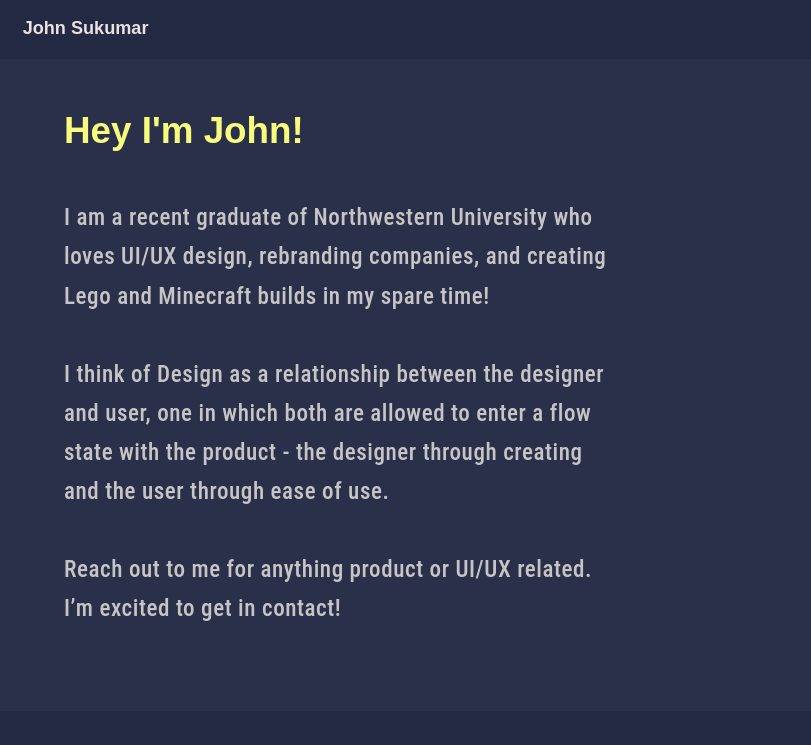
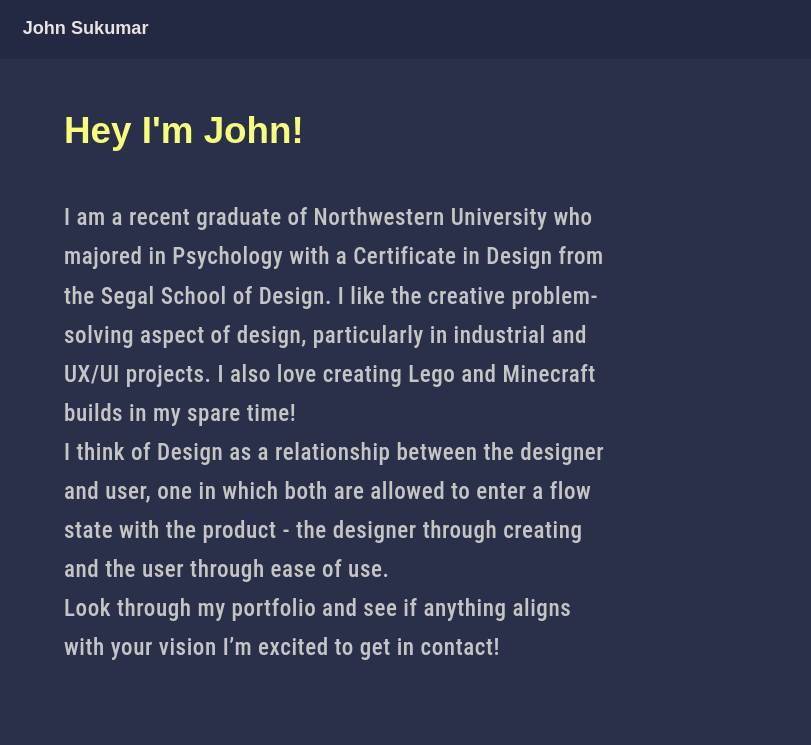
Before and after one commit to Sukumar-Designs/JohnSukumar.github.io, a plain HTML site: page index.html in a window 1280 px wide. Shown: the top 745 px of the page, 0-811 px from the left. Drawn offline with Linux system fonts and the light colour scheme; grey boxes are pictures that could not be loaded; a script that the page names is missing.

Commit message:
Update index.html

```diff
--- a/index.html
+++ b/index.html
@@ -56,13 +56,12 @@
 
     <div id="about-para">
       <p>
-	I am a recent graduate of Northwestern University who loves UI/UX design, rebranding companies, and creating Lego and Minecraft builds in my spare time!
-        <br>
+	I am a recent graduate of Northwestern University who majored in Psychology with a Certificate in Design from the Segal School of Design. I like the creative problem-solving aspect of design, particularly in industrial and UX/UI projects. I also love creating Lego and Minecraft builds in my spare time!
         <br>
         I think of Design as a relationship between the designer and user, one in which both are allowed to enter a flow state with the product - the designer through creating and the user through ease of use.
         <br>
-        <br>
-        Reach out to me for anything product or UI/UX related. I’m excited to get in contact!
+        <be>
+	Look through my portfolio and see if anything aligns with your vision I’m excited to get in contact!
       </p>
 		</div>
 
```
